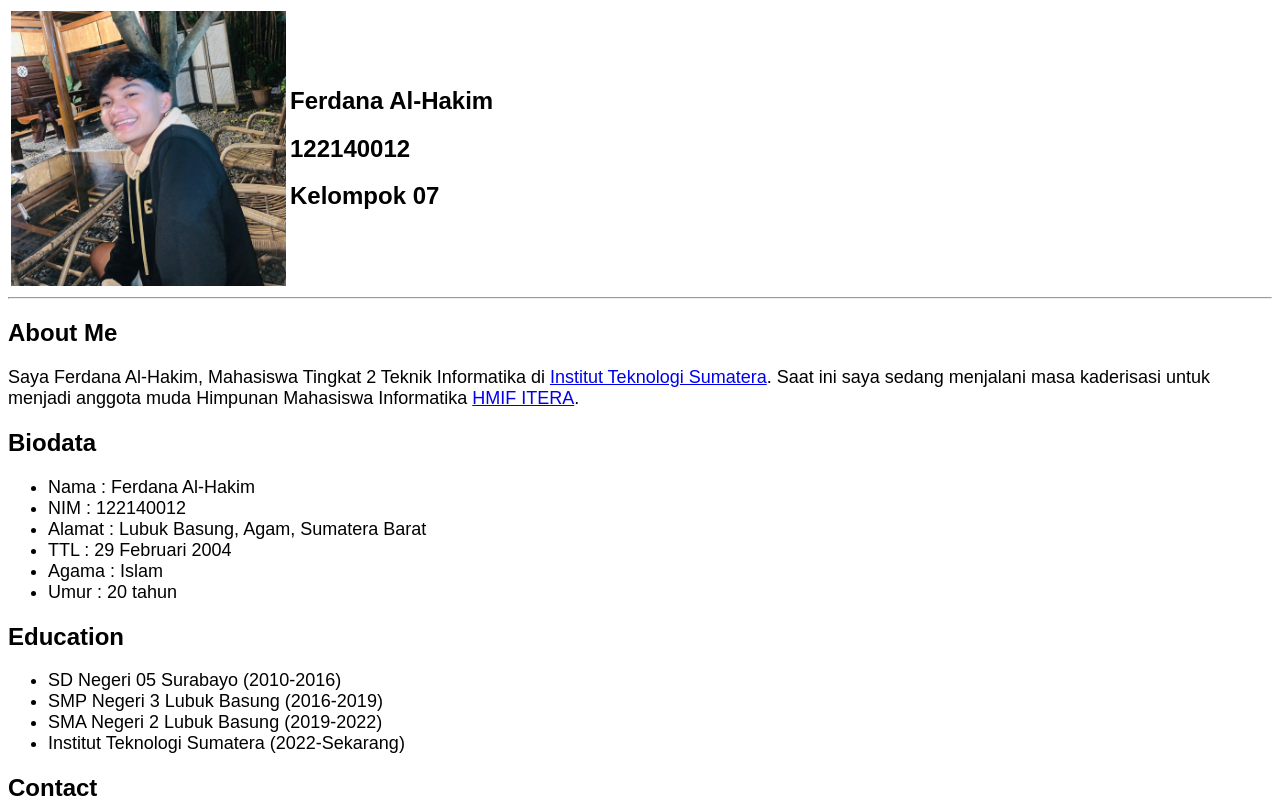
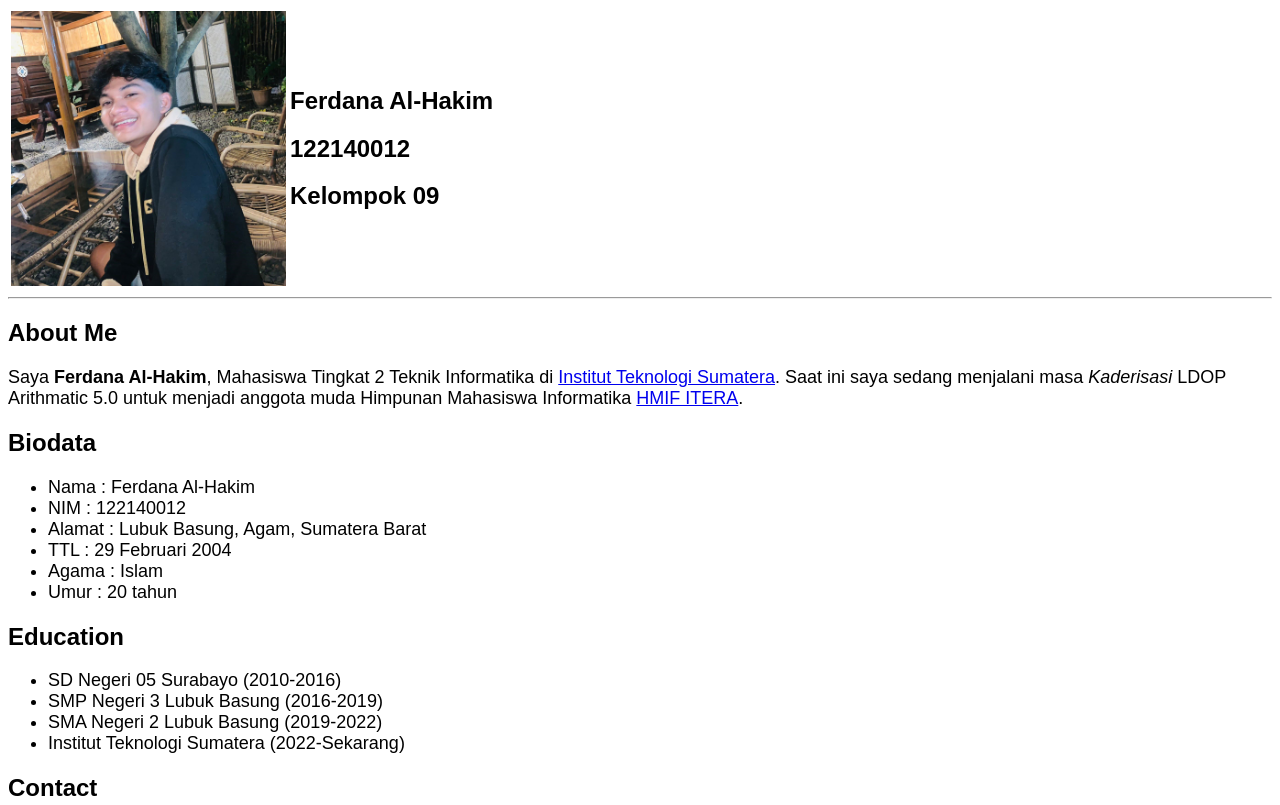
Before and after one commit to luciferdana/Porto-HTML-Only, a plain HTML site: page index.html in a window 1280 px wide. Shown: the top 805 px of the page. Drawn offline with Linux system fonts and the light colour scheme.

Commit message:
menambahkan bold dan italic

```diff
--- a/index.html
+++ b/index.html
@@ -13,7 +13,7 @@
             <td>
                 <h2 style="font-family: 'Poppins', sans-serif;">Ferdana Al-Hakim</h2>
                 <h2 style="font-family: 'Poppins', sans-serif;">122140012</h2>
-                <h2 style="font-family: 'Poppins', sans-serif;">Kelompok 07</h2>
+                <h2 style="font-family: 'Poppins', sans-serif;">Kelompok 09</h2>
             </td>
         </tr>
     </table>
@@ -22,7 +22,7 @@
     <hr>
     <h2 style="font-family: 'Poppins', sans-serif;">About Me</h2>
 
-    <p style="font-family: 'Poppins', sans-serif; font-size: 18px;">Saya Ferdana Al-Hakim, Mahasiswa Tingkat 2 Teknik Informatika di <a href="https://www.itera.ac.id/">Institut Teknologi Sumatera</a>. Saat ini saya sedang menjalani masa kaderisasi untuk menjadi anggota muda Himpunan Mahasiswa Informatika <a href="http://hmif.if.itera.ac.id/">HMIF ITERA</a>.</p>
+    <p style="font-family: 'Poppins', sans-serif; font-size: 18px;">Saya <b>Ferdana Al-Hakim</b>, Mahasiswa Tingkat 2 Teknik Informatika di <a href="https://www.itera.ac.id/">Institut Teknologi Sumatera</a>. Saat ini saya sedang menjalani masa <i>Kaderisasi</i> LDOP Arithmatic 5.0 untuk menjadi anggota muda Himpunan Mahasiswa Informatika <a href="http://hmif.if.itera.ac.id/">HMIF ITERA</a>.</p>
 
     <!-- BIODATA -->
     <h2 style="font-family: 'Poppins', sans-serif;">Biodata</h2>
```
